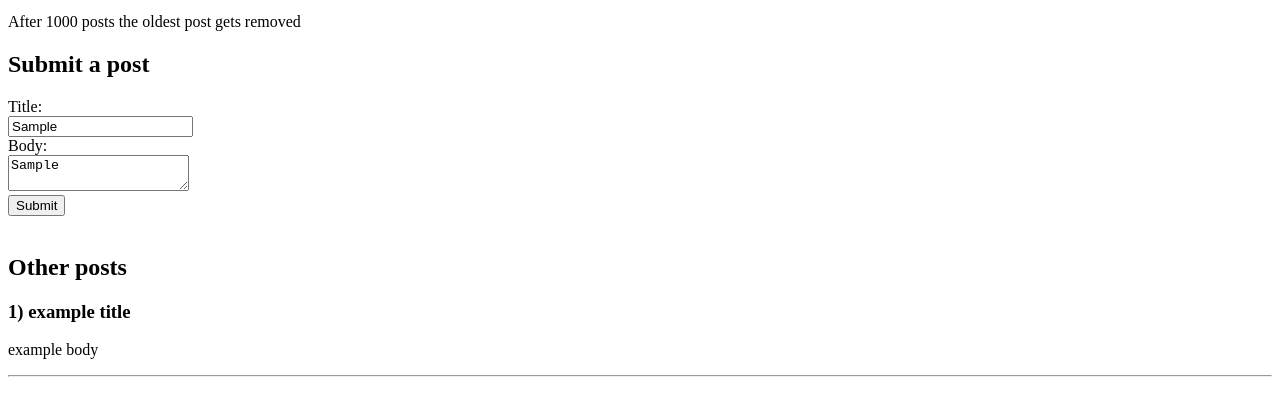
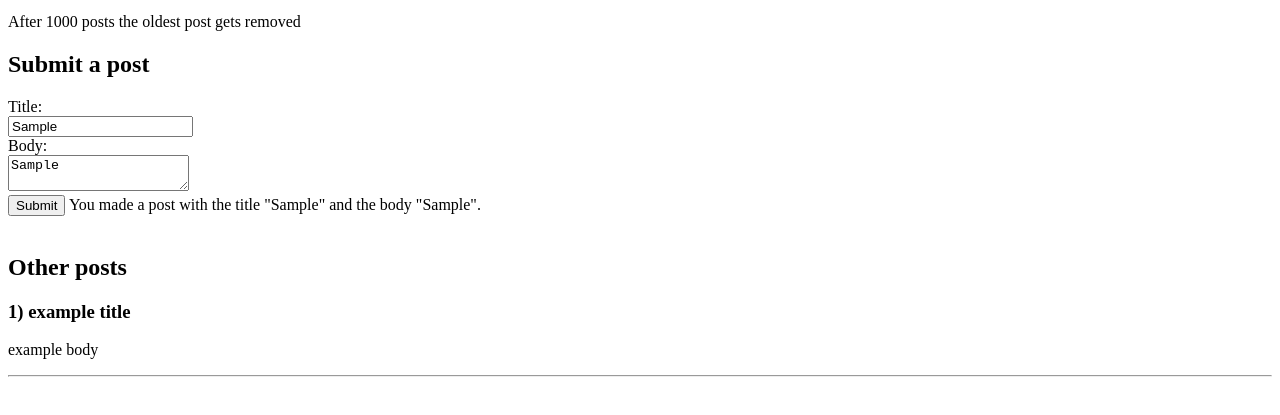
Before and after one commit to vityavv/simple-social-network, a website: page front.html in a window 1280 px wide. Both pictures are taken after typing "Sample", "Sample" into the empty fields and a click on the button "Submit". Shown: the part 101-516 px from the top of the page. Drawn offline with Linux system fonts and the light colour scheme.

Commit message:
Fix the bugs from the earlier commit and create a status message after submitting

```diff
--- a/app.js
+++ b/app.js
@@ -60,7 +60,7 @@ function serverfunc(req, res) {
 						});
 					});
 				} else {
-					return res.end("Not a valid option");
+					return res.end('{"error":"true"}');
 				}
 			});
 		}
--- a/front.html
+++ b/front.html
@@ -13,7 +13,7 @@
 	<input id="title" /><br>
 	Body:<br>
 	<textarea id="body"></textarea><br>
-	<button onClick="submit()">Submit</button>
+	<button onClick="submit()">Submit</button><span id="end"></span>
 	<br><br>
 	<h2>Other posts</h2>
 	<div id="otherposts">
--- a/front.js
+++ b/front.js
@@ -9,12 +9,13 @@ function submit() {
 	}
 	fetch(window.location.origin + "/data.json", {method: "post", body: JSON.stringify(sending)})
 	.then(function(r){
-		return [r.json(), r.text()];
+		return r.json();
 	}).then(function(r){
-		if (r[1] == "Not a valid option") {
-			alert("Not a valid option! Please insert a title, body, or both!");
+		if (r.error) {
+			$("end").innerHTML = "Not a valid option! Please insert a title, body, or both!";
 		} else {
 			displayPosts(r);
+			$("end").innerHTML = " You made a post with the title \"" + sending.title + "\" and the body \"" + sending.body + "\"."
 		}
 	});
 }
```
